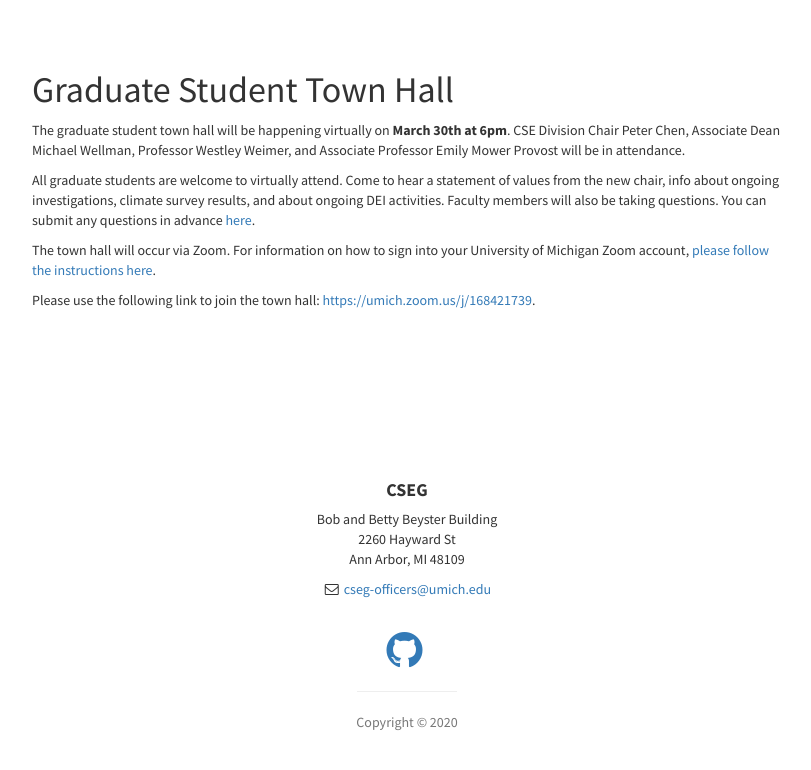
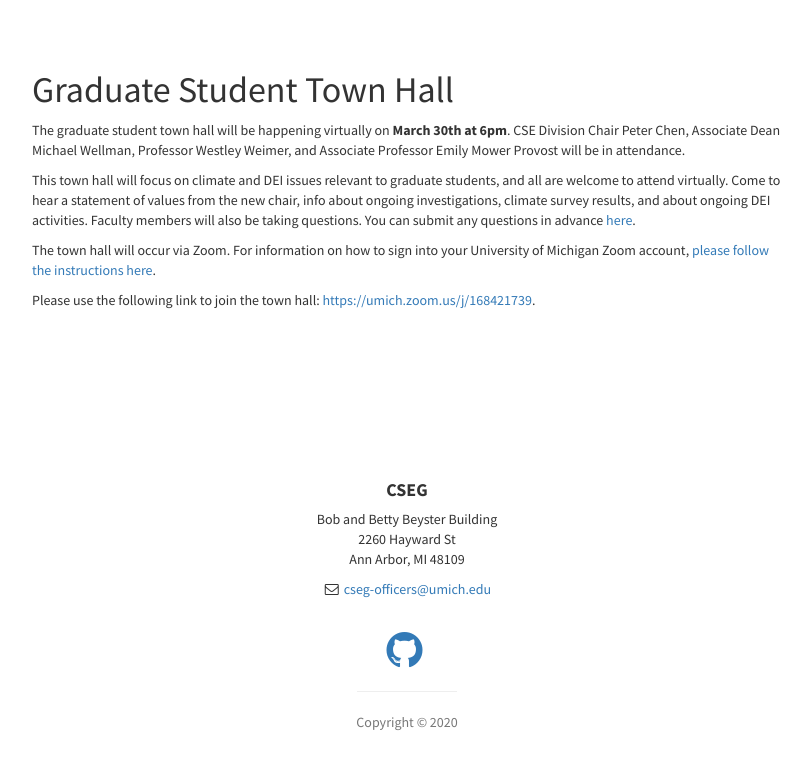
Before and after one commit to cseg-michigan/cseg-michigan.github.io, a Jekyll site: the page built from townhall.md, in a window 1280 px wide. Shown: the top 770 px of the page, without its empty margins (233-1044 px from the left). Built offline with Jekyll 4.4.1, drawn with Linux system fonts in a browser that asks for light colours; our own code applies the rules of GitHub Pages for plain Markdown files.

Commit message:
[TOWNHALL] Text Updates

```diff
--- a/townhall.md
+++ b/townhall.md
@@ -8,7 +8,7 @@ Graduate Student Town Hall
 
 The graduate student town hall will be happening virtually on **March 30th at 6pm**. CSE Division Chair Peter Chen, Associate Dean Michael Wellman, Professor Westley Weimer, and Associate Professor Emily Mower Provost will be in attendance.
 
-All graduate students are welcome to virtually attend. Come to hear a statement of values from the new chair, info about ongoing investigations, climate survey results, and about ongoing DEI activities. Faculty members will also be taking questions. You can submit any questions in advance [here](https://pigeonhole.at/CSEGRADSTUDENTS2020).
+This town hall will focus on climate and DEI issues relevant to graduate students, and all are welcome to attend virtually. Come to hear a statement of values from the new chair, info about ongoing investigations, climate survey results, and about ongoing DEI activities. Faculty members will also be taking questions. You can submit any questions in advance [here](https://pigeonhole.at/CSEGRADSTUDENTS2020).
 
 The town hall will occur via Zoom. For information on how to sign into your University of Michigan Zoom account, [please follow the instructions here](https://its.umich.edu/communication/videoconferencing/zoom).
 
```
